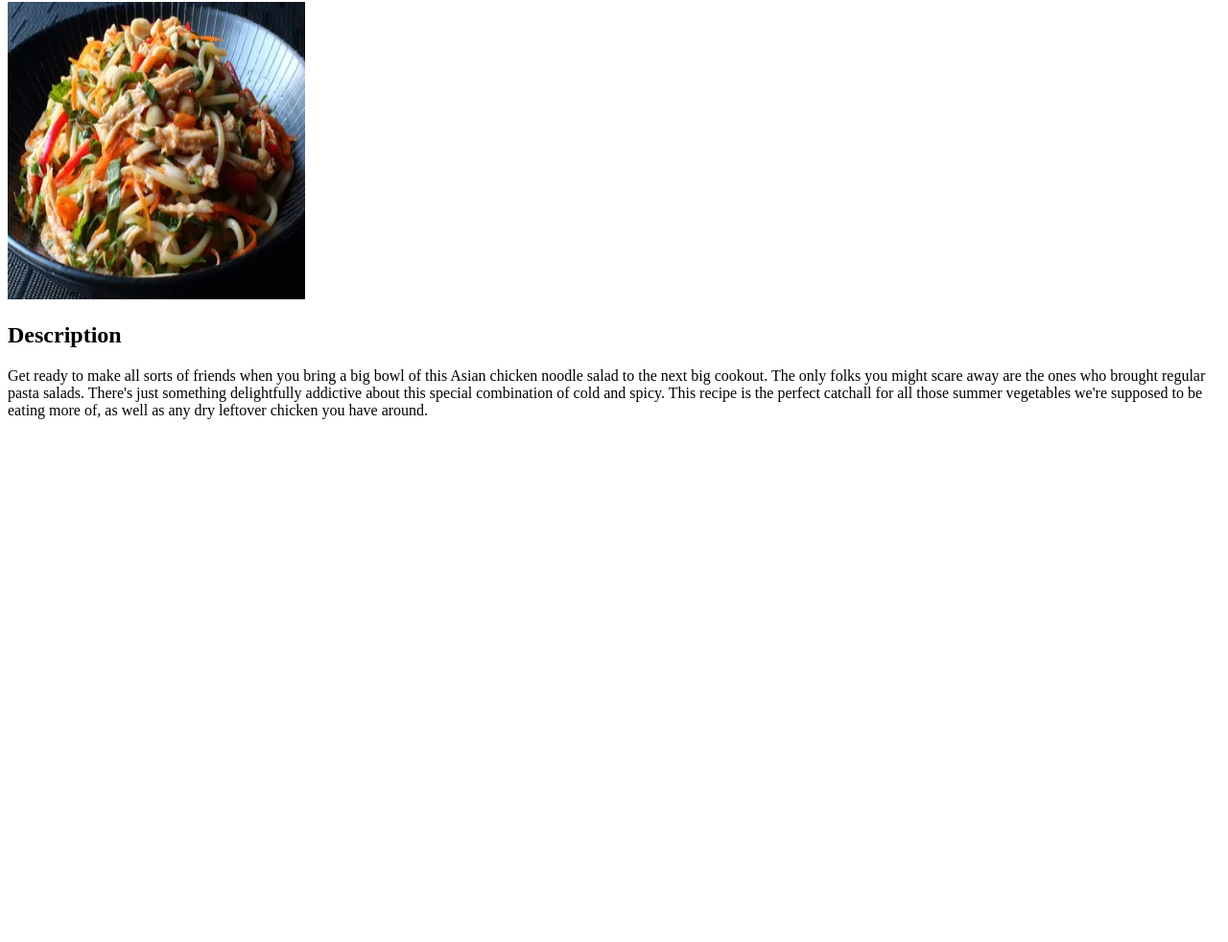
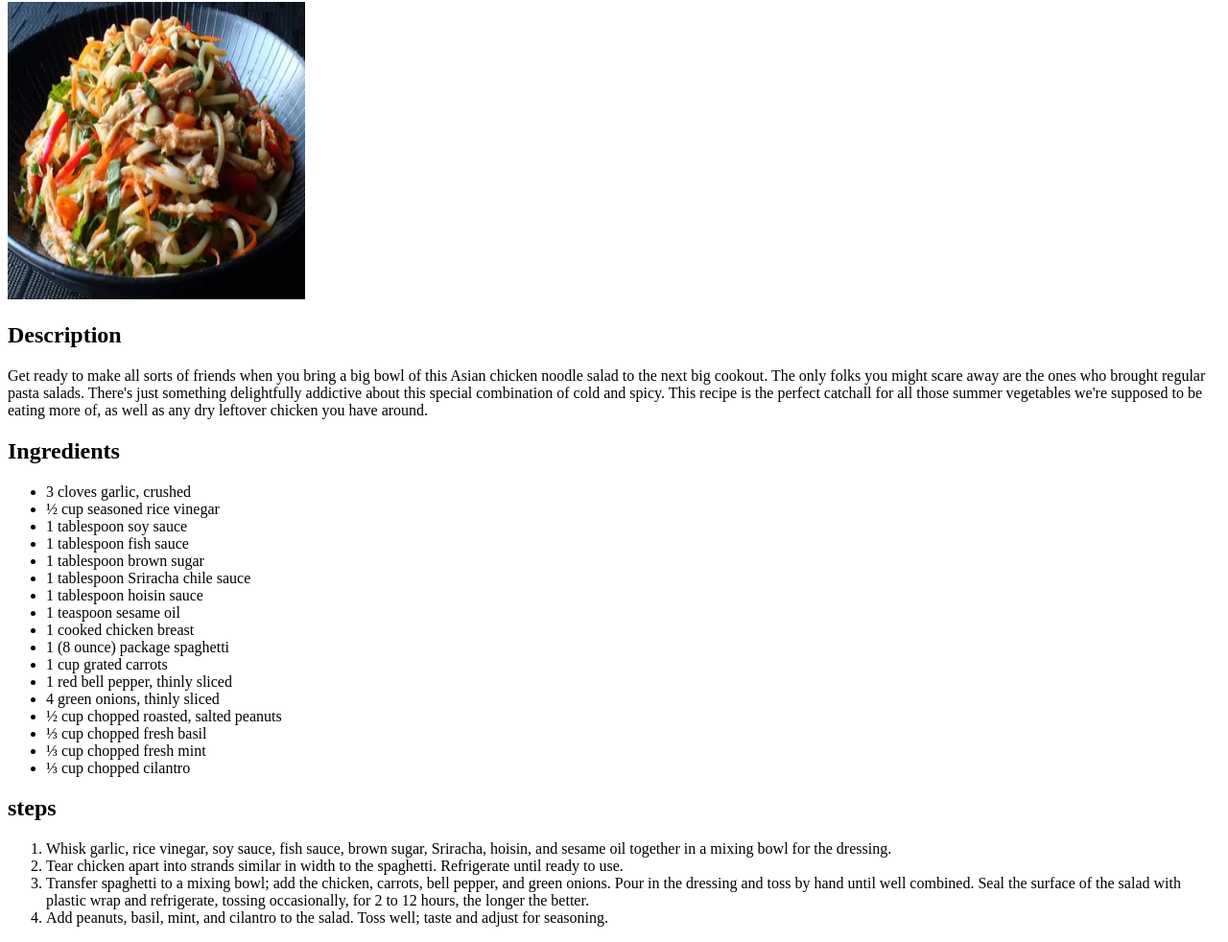
Before and after one commit to rics254/Odin-recipes, a plain HTML site: page recipes/chicken-noodle-salad.html in a window 1280 px wide. Shown: the part 78-1060 px from the top of the page at 96% size. Before the commit the page ends 800 px from the top, so only its background shows below. Drawn offline with Linux system fonts and the light colour scheme.

Commit message:
ADDED THE OL OF STEPS AND UL OF INGRIDIENTS

```diff
--- a/recipes/chicken-noodle-salad.html
+++ b/recipes/chicken-noodle-salad.html
@@ -10,5 +10,52 @@
     <img src="../recipes/recipe.webp" alt="pictuire of chicken noodle salad" width="310" height="310">
     <h2>Description</h2>
     <p>Get ready to make all sorts of friends when you bring a big bowl of this Asian chicken noodle salad to the next big cookout. The only folks you might scare away are the ones who brought regular pasta salads. There's just something delightfully addictive about this special combination of cold and spicy. This recipe is the perfect catchall for all those summer vegetables we're supposed to be eating more of, as well as any dry leftover chicken you have around.</p>
+    <h2>Ingredients</h2>
+    <ul>
+        <li>3 cloves garlic, crushed</li>
+
+        <li>½ cup seasoned rice vinegar</li>
+
+        <li> 1 tablespoon soy sauce</li>
+
+        <li> 1 tablespoon fish sauce</li>
+
+        <li>1 tablespoon brown sugar</li>
+
+        <li>1 tablespoon Sriracha chile sauce</li>
+
+        <li>1 tablespoon hoisin sauce</li>
+
+        <li>1 teaspoon sesame oil</li>
+
+        <li> 1 cooked chicken breast</li>
+
+        <li>1 (8 ounce) package spaghetti</li>
+
+        <li> 1 cup grated carrots</li>
+
+        <li>1 red bell pepper, thinly sliced</li>
+
+        <li>4 green onions, thinly sliced</li>
+
+        <li>½ cup chopped roasted, salted peanuts</li>
+
+        <li>⅓ cup chopped fresh basil</li>
+
+        <li> ⅓ cup chopped fresh mint</li>
+
+        <li>  ⅓ cup chopped cilantro</li>
+    </ul>
+    <h2>steps</h2>
+    <ol>
+        <li>Whisk garlic, rice vinegar, soy sauce, fish sauce, brown sugar, Sriracha, hoisin, and sesame oil together in a mixing bowl for the dressing.
+
+        </li>
+        <li>Tear chicken apart into strands similar in width to the spaghetti. Refrigerate until ready to use.</li>
+        <li>Transfer spaghetti to a mixing bowl; add the chicken, carrots, bell pepper, and green onions. Pour in the dressing and toss by hand until well combined. Seal the surface of the salad with plastic wrap and refrigerate, tossing occasionally, for 2 to 12 hours, the longer the better.</li>
+        <li>Add peanuts, basil, mint, and cilantro to the salad. Toss well; taste and adjust for seasoning.</li>
+
+
+    </ol>
 </body>
 </html>
```
